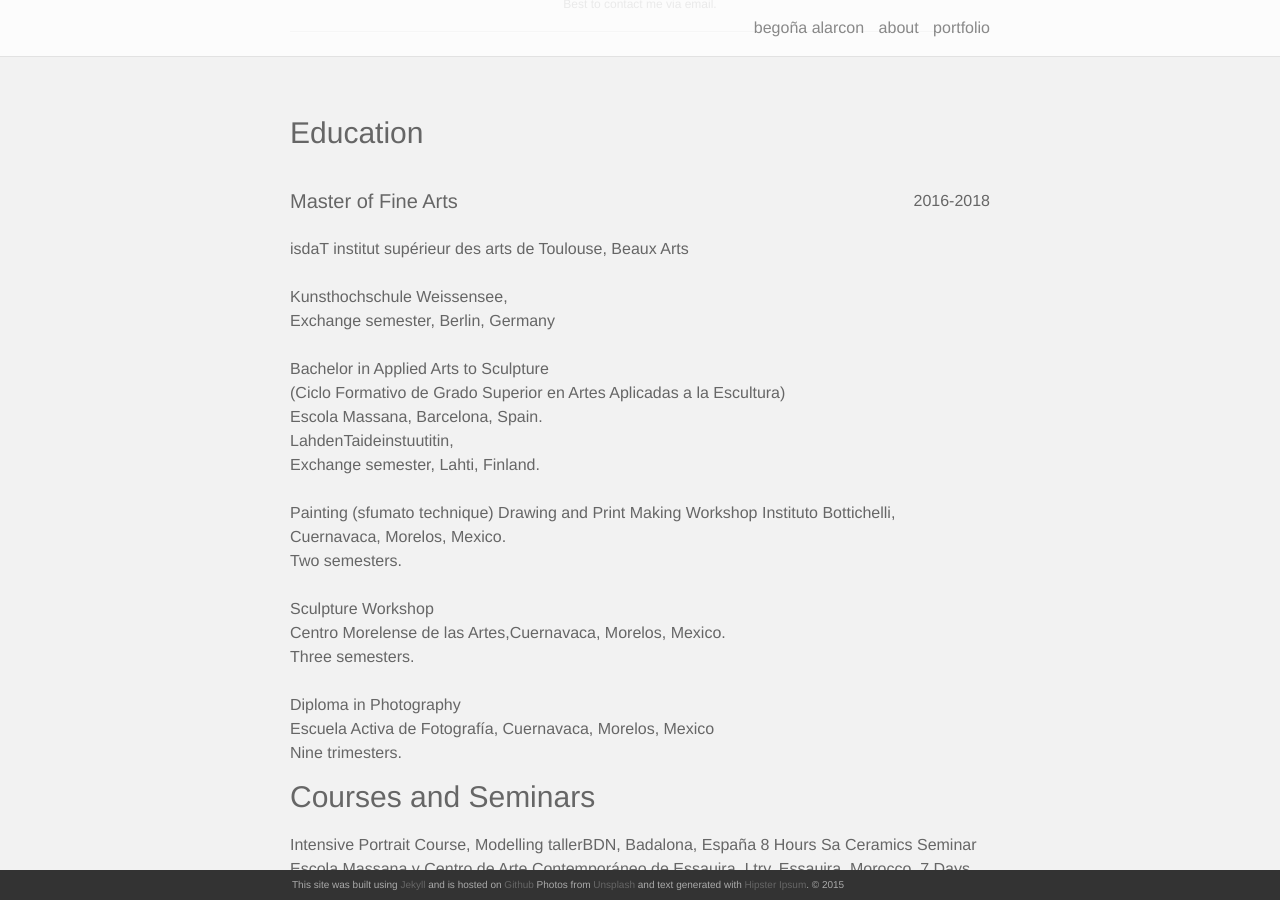
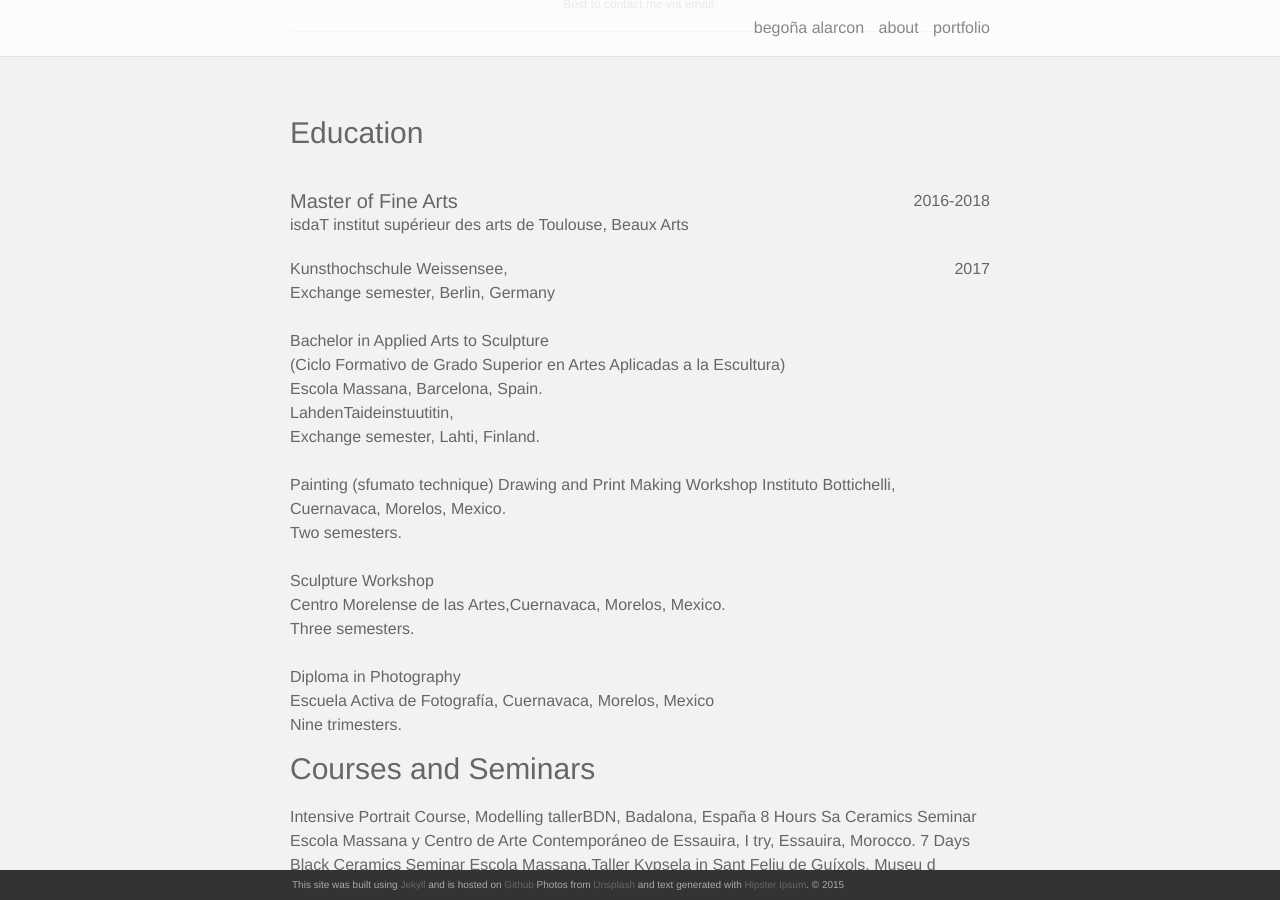
Before and after one commit to begoalarcon/begoalarcon.github.io, a Jekyll site: the page built from about.md, in a window 1280 px wide and 900 px high, scrolled down 583 px. Built offline with Jekyll 4.4.1, drawn with Linux system fonts in a browser that asks for light colours; nearby versions of some CDN libraries.

Commit message:
Update about.md

```diff
--- a/about.md
+++ b/about.md
@@ -39,9 +39,11 @@ permalink: /about/
 <div id="textbox">
   <p class="alignright">2016-2018</p>
 </div>
-<h4>Master of Fine Arts </h4><br/>
+<h4>Master of Fine Arts </h4>
 isdaT institut supérieur des arts de Toulouse, Beaux Arts<br/>
-<br/>
+<div id="textbox">
+  <p class="alignright">2017</p>
+</div>
 Kunsthochschule Weissensee,<br/>
 Exchange semester, Berlin, Germany <br/>
 <br/>
```
